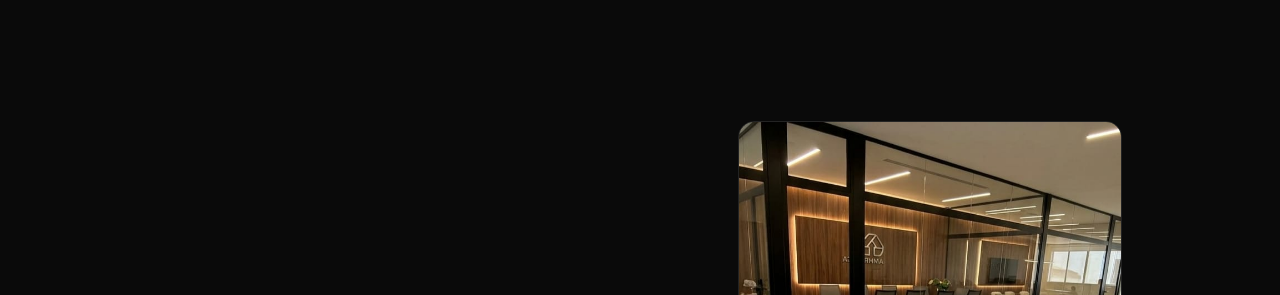
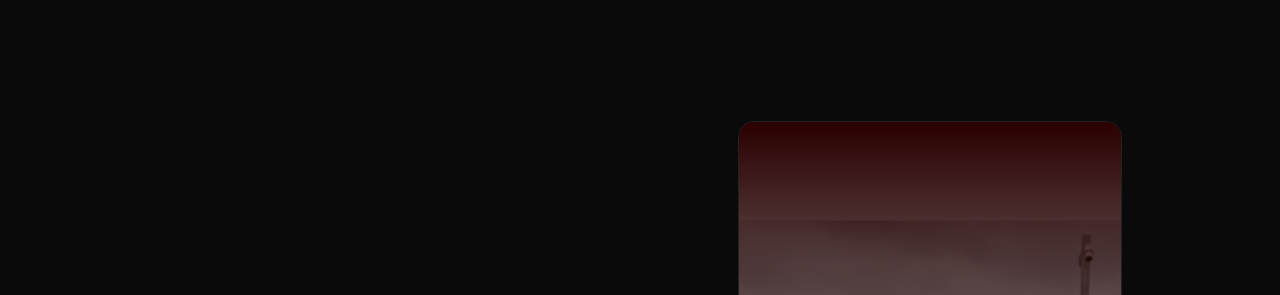
Before and after one commit to guimulekbr-eng/NG-Investimentos, a plain HTML site: page index.html in a window 1280 px wide. Shown: the part 1390-1685 px from the top of the page. Drawn offline with nearby package versions, Linux system fonts and the light colour scheme.

Commit message:
Update index.html

```diff
--- a/index.html
+++ b/index.html
@@ -72,7 +72,7 @@
 
     <section id="sobre" class="py-20 px-6 md:px-20 flex flex-col md:flex-row-reverse items-center gap-10">
         <div class="w-full md:w-1/2 flex justify-center reveal">
-            <img src="nicollo-sobre.jpeg" class="rounded-2xl border border-white/10 max-w-[280px] md:max-w-sm">
+            <img src="nicollo-sobre.PNG" class="rounded-2xl border border-white/10 max-w-[280px] md:max-w-sm">
         </div>
         <div class="w-full md:w-1/2 text-center md:text-left">
             <h2 class="text-3xl md:text-4xl font-black mb-6 uppercase italic">Nicolo Gomes</h2>
```
